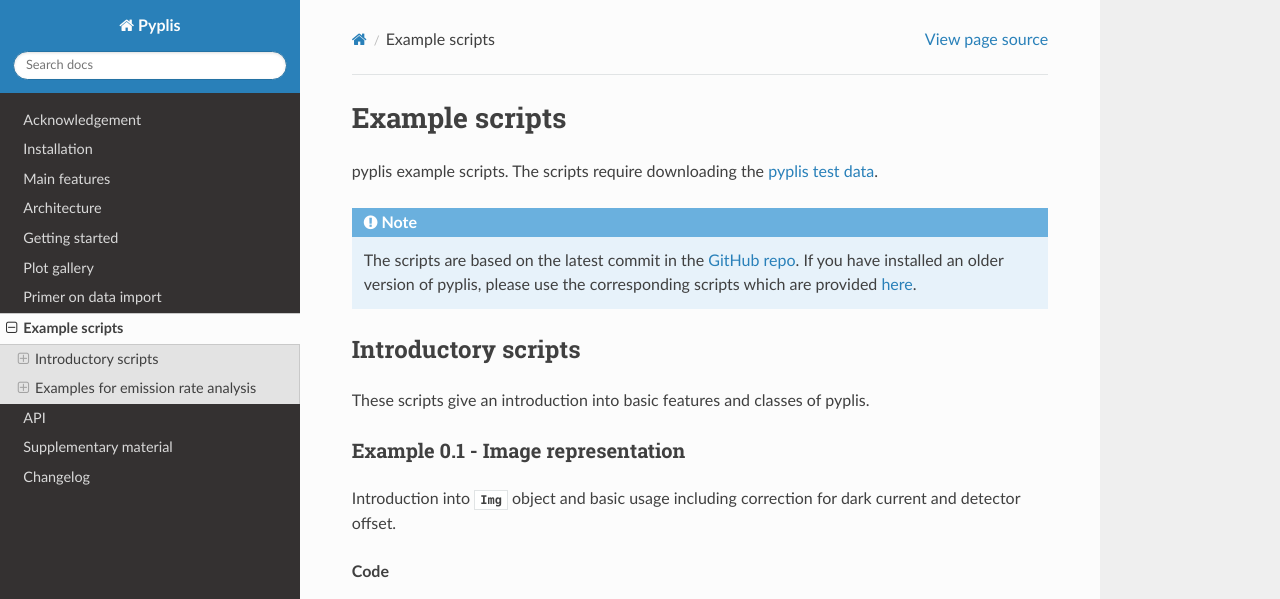
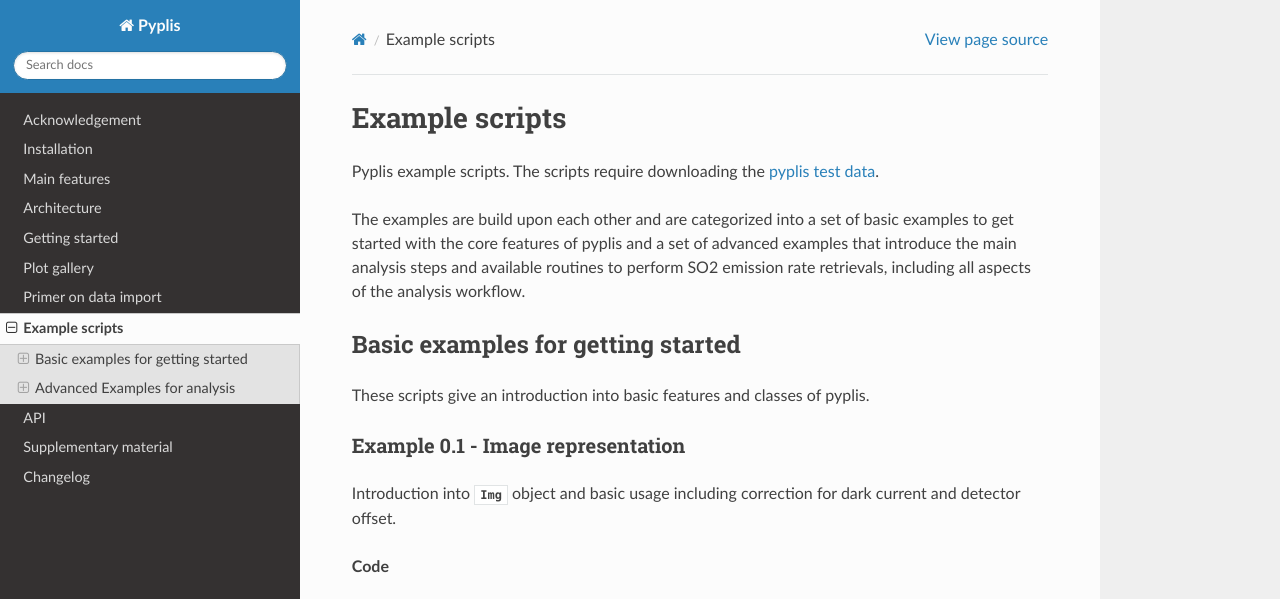
Before and after one commit to jgliss/pyplis, a Sphinx documentation site: the page built from docs/examples.rst, in a window 1280 px wide and 900 px high, cut to the strip 0-599 px from the top of the window. Built offline with Sphinx 7.4.7 and the Read the Docs theme 3.1.0, drawn with Linux system fonts in a browser that asks for light colours; formulas are drawn with MathJax 3; the version number could not be read and is left out; some of the changed text lies outside the part shown.

```diff
--- a/docs/conf.py
+++ b/docs/conf.py
@@ -372,7 +372,7 @@ epub_exclude_files = ['search.html']
 
 # Example configuration for intersphinx: refer to the Python standard library.
 intersphinx_mapping = {
-    "python": ('https://docs.python.org/', None)
+    "python": ('https://docs.python.org/3', None)
 }
 
 def skip(app, what, name, obj, skip, options):
--- a/docs/examples.rst
+++ b/docs/examples.rst
@@ -1,15 +1,17 @@
+.. _examples:
+
 ***************
 Example scripts
 ***************
 
-pyplis example scripts. The scripts require downloading the `pyplis test data <http://pyplis.readthedocs.io/en/latest/intro.html#example-and-test-data>`__.
+Pyplis example scripts. The scripts require downloading the `pyplis test data <http://pyplis.readthedocs.io/en/latest/intro.html#example-and-test-data>`__.
 
-.. note::
+The examples are build upon each other and are categorized into a set of basic examples to get started with the core
+features of pyplis and a set of advanced examples that introduce the main analysis steps and available routines
+to perform SO2 emission rate retrievals, including all aspects of the analysis workflow.
 
-  The scripts are based on the latest commit in the `GitHub repo <https://github.com/jgliss/pyplis>`__. If you have installed an older version of pyplis, please use the corresponding scripts which are provided `here <https://github.com/jgliss/pyplis/tree/master/scripts/old_versions>`__.
-
-Introductory scripts
-===================
+Basic examples for getting started
+==================================
 
 These scripts give an introduction into basic features and classes of pyplis.
 
@@ -91,7 +93,7 @@ Manual cell calibration based on a set of background and cell images (on / off).
 .. literalinclude:: ../scripts/ex0_7_cellcalib_manual.py
 
 
-Examples for emission rate analysis
+Advanced Examples for analysis
 ===================================
 
 The following scripts are directly related for emission rate analysis and build on top of each other ending with a full emission rate analysis in :ref:`ex12`.
--- a/docs/intro.rst
+++ b/docs/intro.rst
@@ -121,7 +121,8 @@ Click `here to see a video showing an animation of Mt. Etna SO2 emissions record
 Getting started
 =====================
 
-Pyplis comes with an extensive set of `example scripts <https://github.com/jgliss/pyplis/tree/master/scripts>`_ which can be downloaded by cloning the repository.
+Pyplis comes with an extensive set of `example scripts <https://github.com/jgliss/pyplis/tree/master/scripts>`_ which can be downloaded by cloning the repository
+and are introduced in the :ref:`examples` section of the documentation.
 
 The scripts are an excellent starting point to familiarize yourself with the vast features and the modular nature of pyplis.
 They can serve as a starting point to writing your own customised analysis scripts.
```
Also changed, not shown: README.rst (+29 -5 lines).
